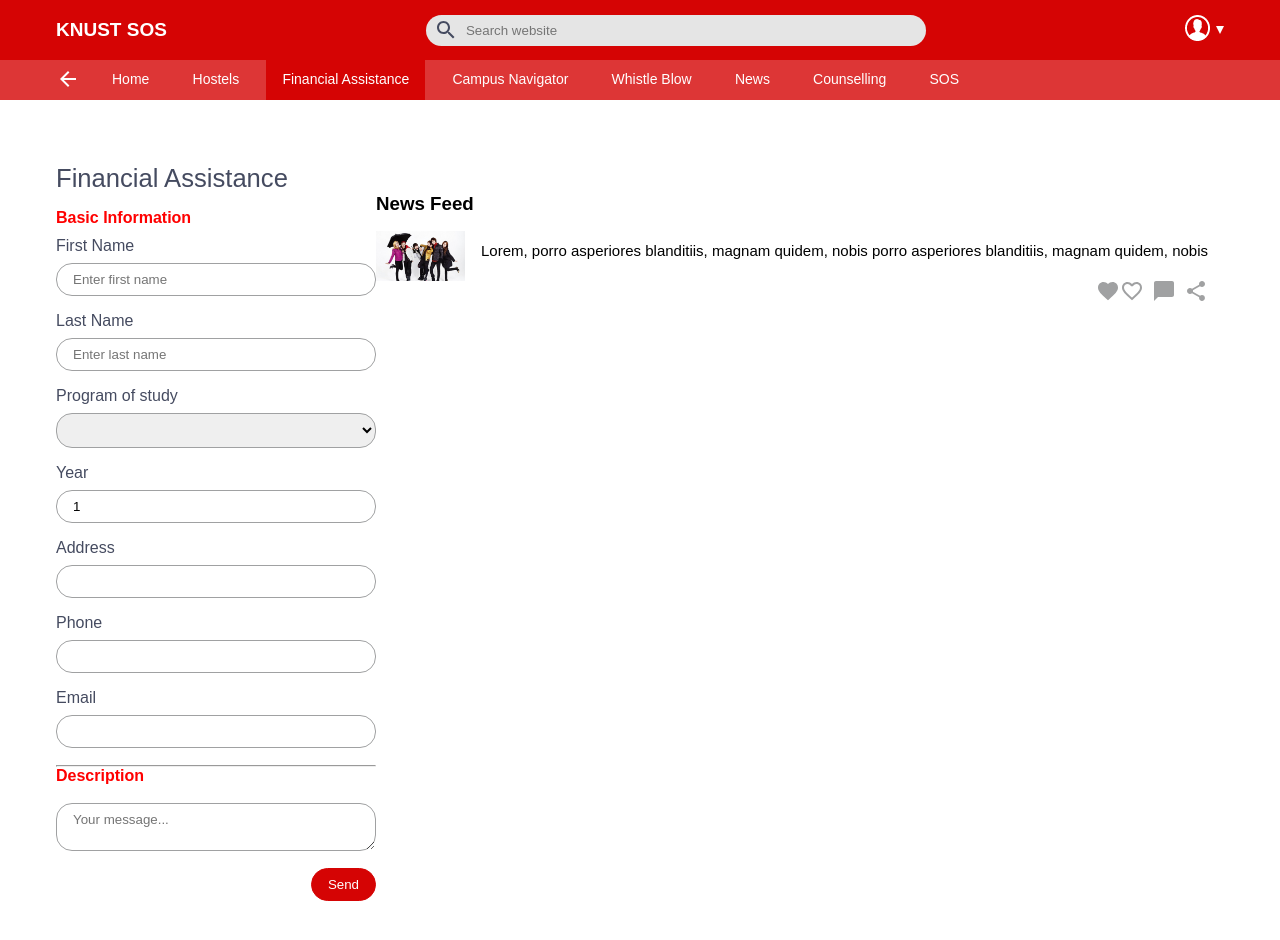
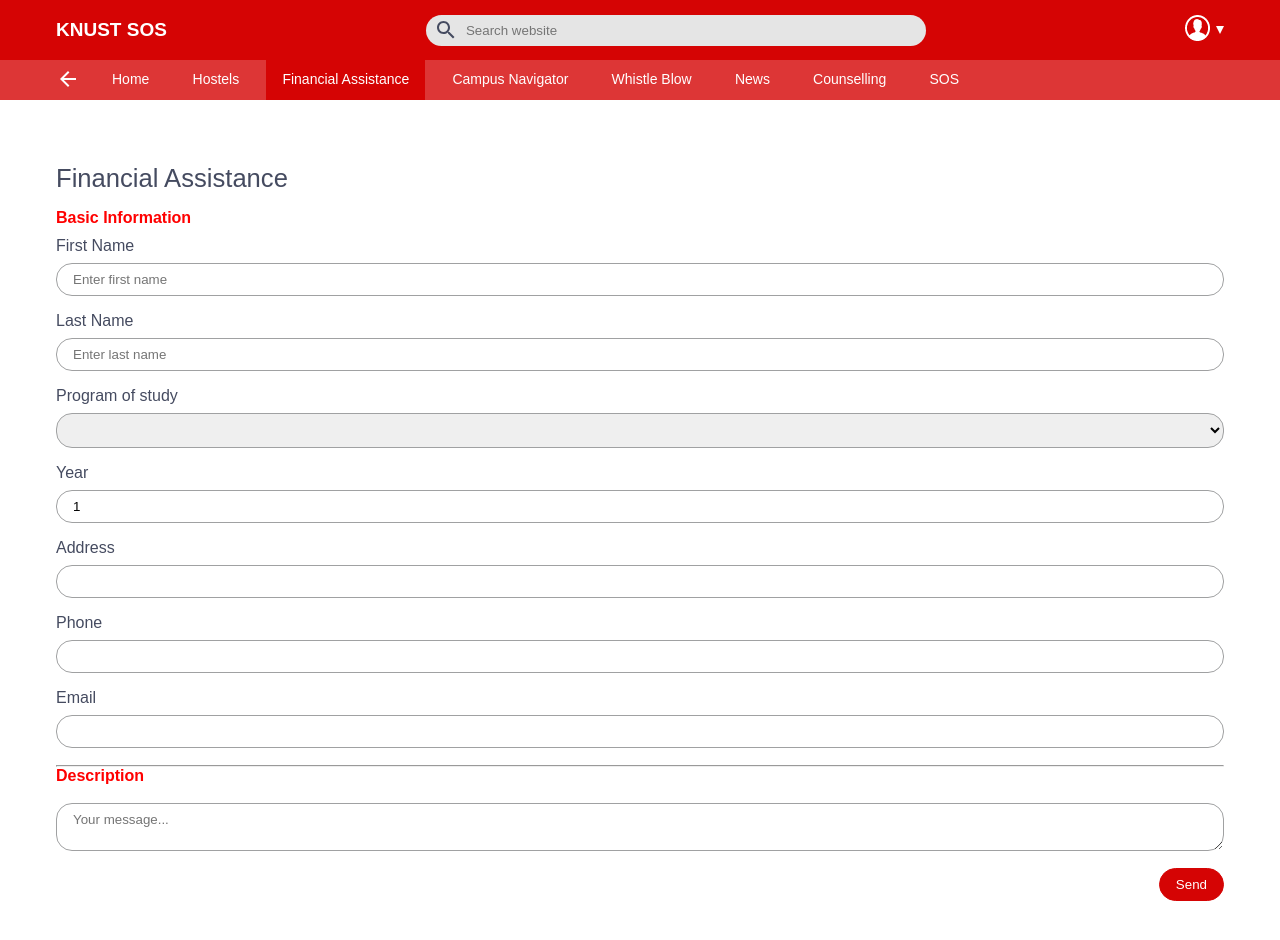
Before and after one commit to Obitrim/Project-SSS, a React (Create React App) app in the folder client/: page /app/finance in a window 1280 px wide. Shown: the top 940 px of the page. Built offline with nearby package versions, Linux system fonts and the light colour scheme.

Commit message:
working progress

```diff
--- a/client/src/views/ProtectedPages/FinancialAssistance/FinancialAssistance.css
+++ b/client/src/views/ProtectedPages/FinancialAssistance/FinancialAssistance.css
@@ -41,9 +41,9 @@
 	margin-left: auto;
 }
 
-.FinancialAssistance__NewsFeed {
+/*.FinancialAssistance__NewsFeed {
 	display: none;
-}
+}*/
 
 .FinancialAssistance__NewsFeed .NewsCard {
 	margin: 1rem 0;
@@ -60,9 +60,9 @@
 		flex: 1 !important;
 	}
 
-
+/*
 	.FinancialAssistance__NewsFeed {
 		display: block;
 		margin-top: 0;
-	}
+	}*/
 }
--- a/client/src/views/ProtectedPages/FinancialAssistance/index.js
+++ b/client/src/views/ProtectedPages/FinancialAssistance/index.js
@@ -136,10 +136,6 @@ const Index = (props) => {
                     )}
                 </Formik>
     			{/*News*/}
-    			<aside className="FinancialAssistance__NewsFeed">
-    				<h3>News Feed</h3>
-    				<NewsCard shadow={false} layout="H"/>
-    			</aside>
     		</div>
     	</Container>
     </section>
```
